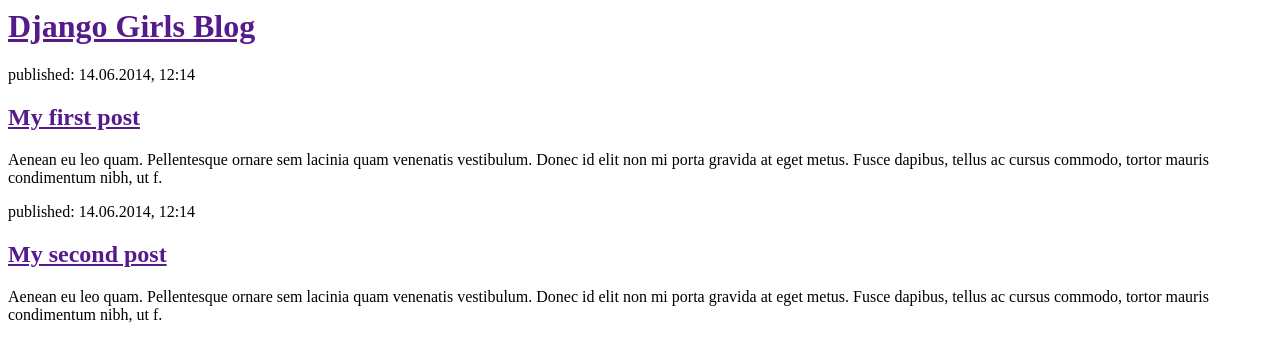
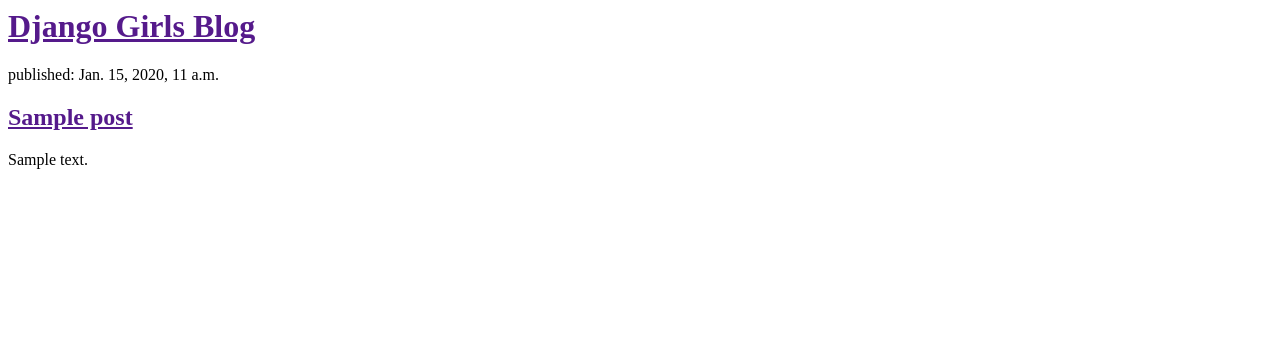
Before and after one commit to maddiepka/my-first-blog, a Django app: template blog/templates/blog/post_list.html in a window 1280 px wide. Shown: the top 362 px of the page. Run offline with Django 3.2, Linux system fonts and the light colour scheme; the template is opened without the code that fills it: values that come from a table or form of the project are taken from there, others are empty; tables that the repository leaves empty hold one stand-in row (values such as "Sample post").

Commit message:
Modyfikacja szablonu, by pokazywał posty z bazy danych

```diff
--- a/blog/templates/blog/post_list.html
+++ b/blog/templates/blog/post_list.html
@@ -6,24 +6,12 @@
       <div>
           <h1><a href="">Django Girls Blog</a></h1>
       </div>
-
-      <div>
-          <p> published: 14.06.2014, 12:14</p>
-          <h2><a href="">My first post</a></h2>
-          <p>Aenean eu leo quam. Pellentesque ornare sem lacinia quam venenatis
-            vestibulum. Donec id elit non mi porta gravida at eget metus.
-             Fusce dapibus, tellus ac cursus commodo, tortor mauris condimentum
-              nibh, ut f. </p>
-      </div>
-
-      <div>
-          <p> published: 14.06.2014, 12:14</p>
-          <h2><a href="">My second post</a></h2>
-          <p>Aenean eu leo quam. Pellentesque ornare sem lacinia quam venenatis
-            vestibulum. Donec id elit non mi porta gravida at eget metus.
-             Fusce dapibus, tellus ac cursus commodo, tortor mauris condimentum
-              nibh, ut f.</p>
-      </div>
-
+      {% for post in posts %}
+          <div>
+            <p>published: {{ post.published_date }} </p>
+              <h2><a href="">{{ post.title }}</a></h2>
+            <p>{{ post.text|linebreaksbr }}</p>
+          </div>
+      {% endfor %}
   </body>
 </html>
```
